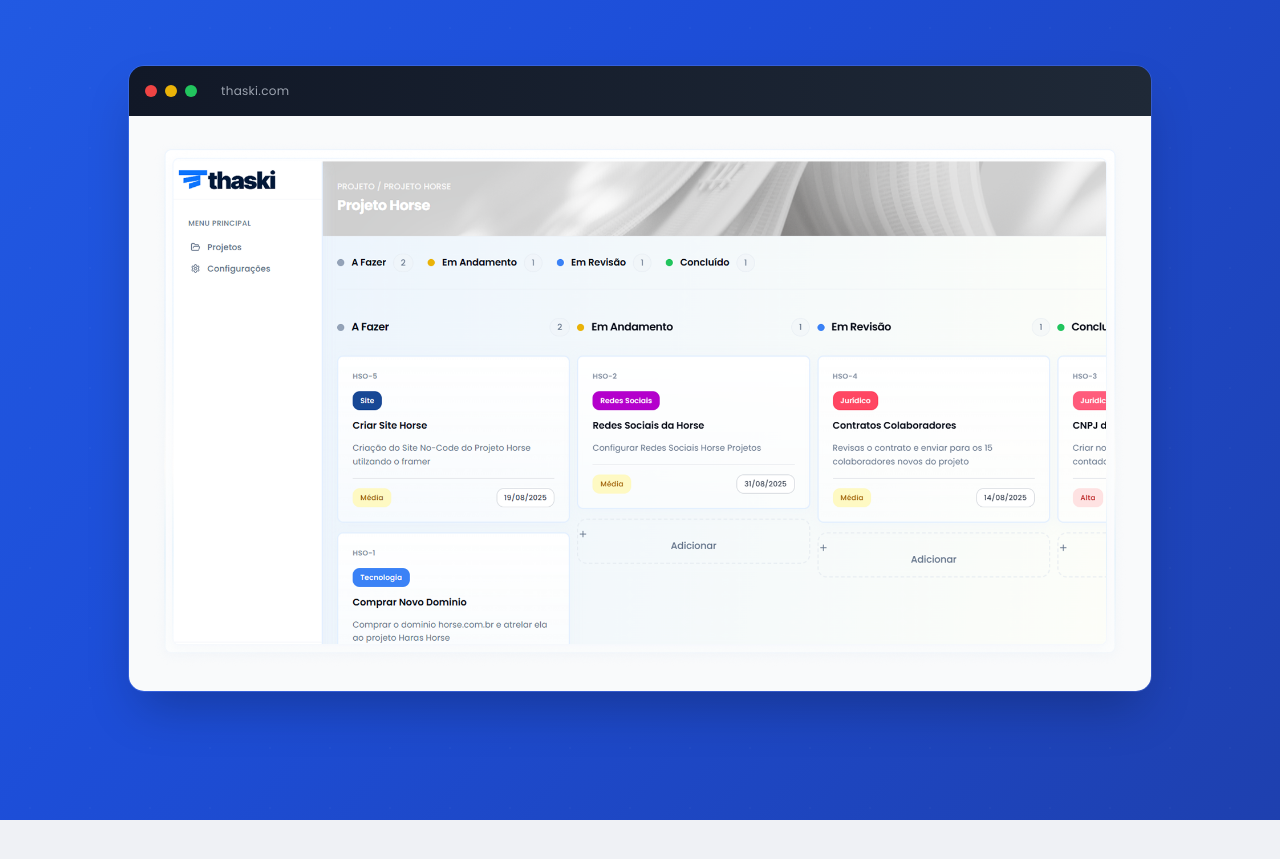
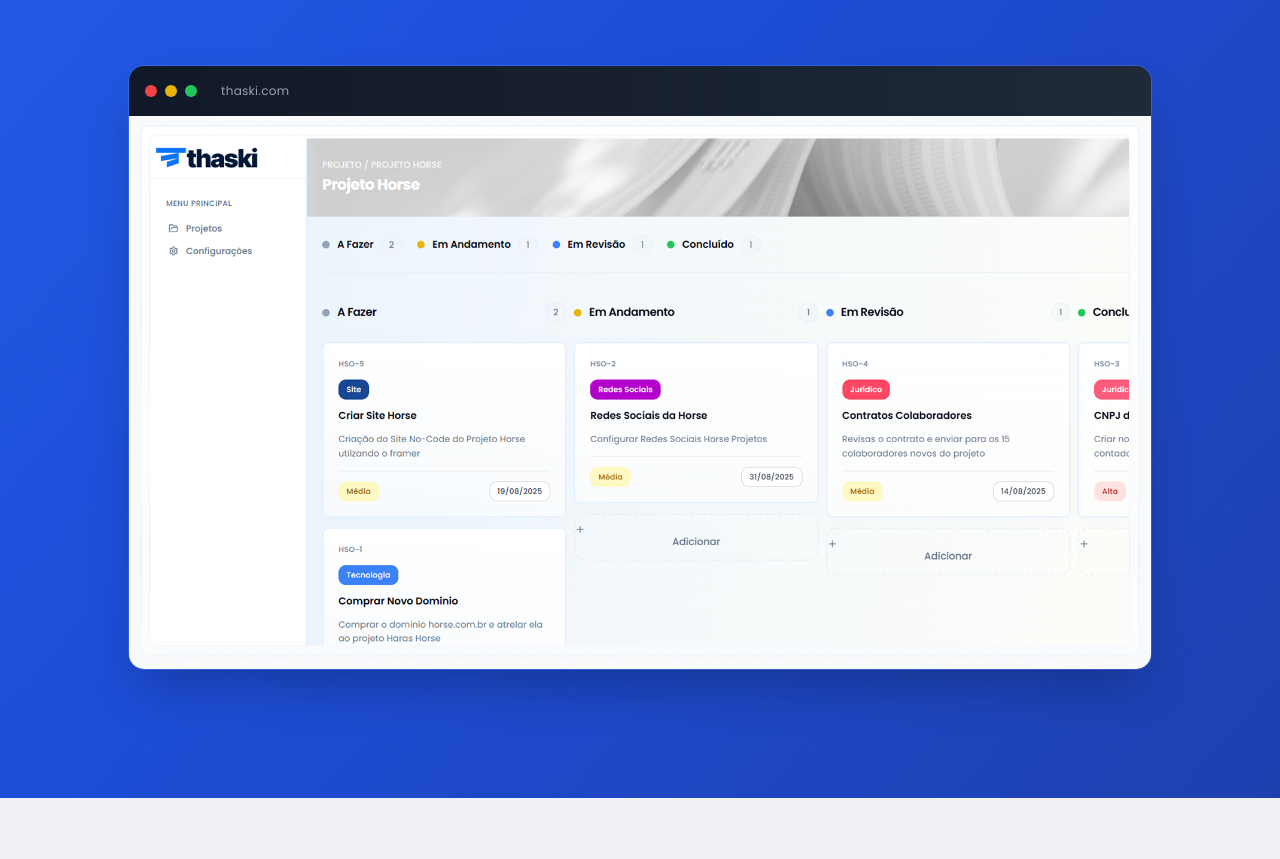
Before and after one commit to RobertMartins2/thaski, a React (Vite) app: page /lp in a window 1280 px wide. Shown: the part 727-1586 px from the top of the page. Built offline with nearby package versions, Linux system fonts and the light colour scheme.

Commit message:
Remove padding and margin
Removido padding e margin da landing page.

```diff
--- a/src/pages/LandingPage.tsx
+++ b/src/pages/LandingPage.tsx
@@ -155,11 +155,11 @@ export default function LandingPage() {
               </div>
 
               {/* Real Kanban Interface */}
-              <div className="bg-gray-50 p-6">
+              <div className="bg-gray-50">
                 <img
                   src="/lovable-uploads/40986a59-60a4-4f13-8aef-eb8c2fe7a574.png"
                   alt="Interface do Thaski mostrando projeto Horse com colunas A Fazer, Em Andamento, Em Revisão e Concluído"
-                  className="w-full h-auto rounded-lg"
+                  className="w-full h-auto"
                 />
               </div>
             </div>
```
